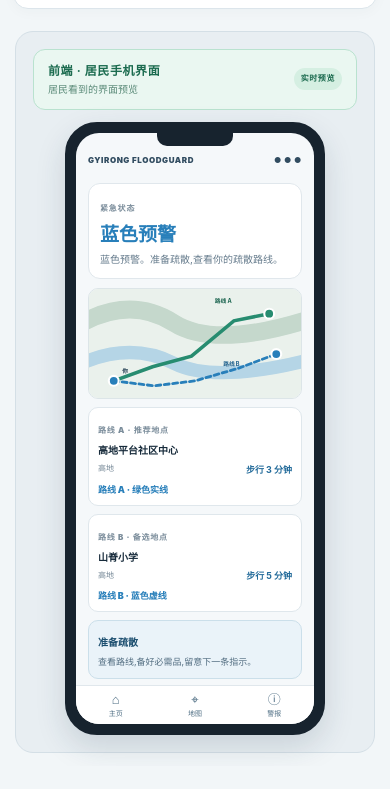
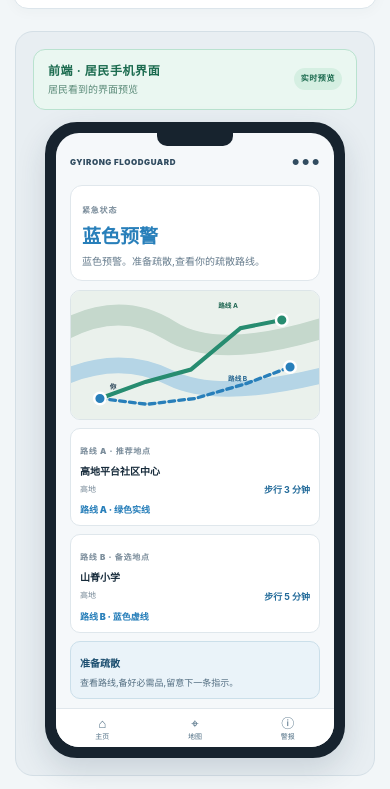
Before and after one commit to a-mosquito-bot/gyirong-floodguard, a plain HTML site: page index.html in a window 390 px wide. Shown: the part 2096-2885 px from the top of the page. Before the commit the page ends 2862 px from the top, so only its background shows below. Drawn offline with Linux system fonts and the light colour scheme.

Commit message:
ui for phone

```diff
--- a/index.html
+++ b/index.html
@@ -29,8 +29,8 @@
 .phone-heading b{display:block;font-size:12px;letter-spacing:.05em;color:#1b6b4f}
 .phone-heading small{display:block;font-size:10px;color:#5a8a78;margin-top:3px}
 .live-pill{font-size:8px;font-weight:900;letter-spacing:.07em;color:#1b6b4f;background:#d5efe2;padding:5px 7px;border-radius:20px}
-.phone-frame{width:260px;background:#17232e;border:6px solid #17232e;border-radius:32px;padding:5px;box-shadow:0 12px 30px #18334a26}
-.phone-screen{background:#f5f8fa;border-radius:23px;min-height:525px;overflow:hidden;position:relative;padding:14px 12px 45px}
+.phone-frame{width:320px;background:#17232e;border:6px solid #17232e;border-radius:32px;padding:5px;box-shadow:0 12px 30px #18334a26}
+.phone-screen{background:#f5f8fa;border-radius:23px;min-height:525px;overflow:hidden;position:relative;padding:16px 14px 48px}
 .phone-notch{width:76px;height:13px;border-radius:0 0 10px 10px;background:#17232e;position:absolute;top:0;left:50%;transform:translateX(-50%)}
 .phone-top{display:flex;justify-content:space-between;font-size:8px;font-weight:900;letter-spacing:.07em;color:#314c60;padding-top:8px}
 .phone-greeting{margin-top:17px;background:#fff;border:1px solid #e0e7ec;border-radius:12px;padding:11px}
@@ -51,8 +51,8 @@
 .phone-bottom{position:absolute;bottom:0;left:0;right:0;height:39px;background:white;border-top:1px solid #e0e7ec;display:flex;justify-content:space-around;align-items:center;color:#4c6c82;font-size:13px}
 .phone-bottom span{text-align:center}.phone-bottom small{display:block;font-size:7px}
 .phone-caption{font-size:9px;color:#718493;line-height:1.4;margin:11px 3px 0}
-@media(max-width:1080px){.phone-frame{width:245px}}
-@media(max-width:850px){.workspace{grid-template-columns:1fr}.phone-area{position:static;max-width:360px;margin:0 auto;width:100%}.phone-frame{width:260px}}
+@media(max-width:1080px){.phone-frame{width:300px}}
+@media(max-width:850px){.workspace{grid-template-columns:1fr}.phone-area{position:static;max-width:360px;margin:0 auto;width:100%}.phone-frame{width:300px}}
 .phone-eta{background:#fff;border:1px solid #e0e7ec;border-radius:12px;padding:11px;margin-top:8px}
 .phone-eta small{font-size:8px;font-weight:900;letter-spacing:.1em;color:#7b8d9b}
 .eta-value{display:block;font-size:24px;font-weight:950;margin-top:4px;color:#287fba;line-height:1}
```
